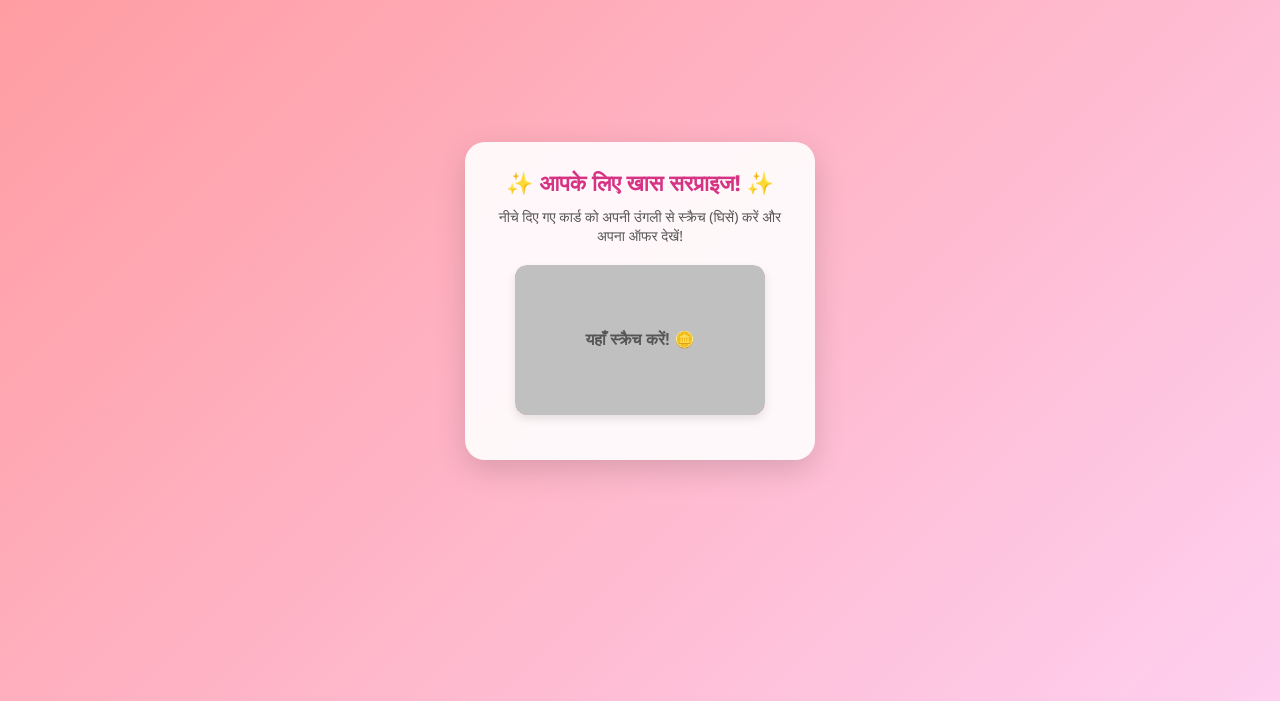
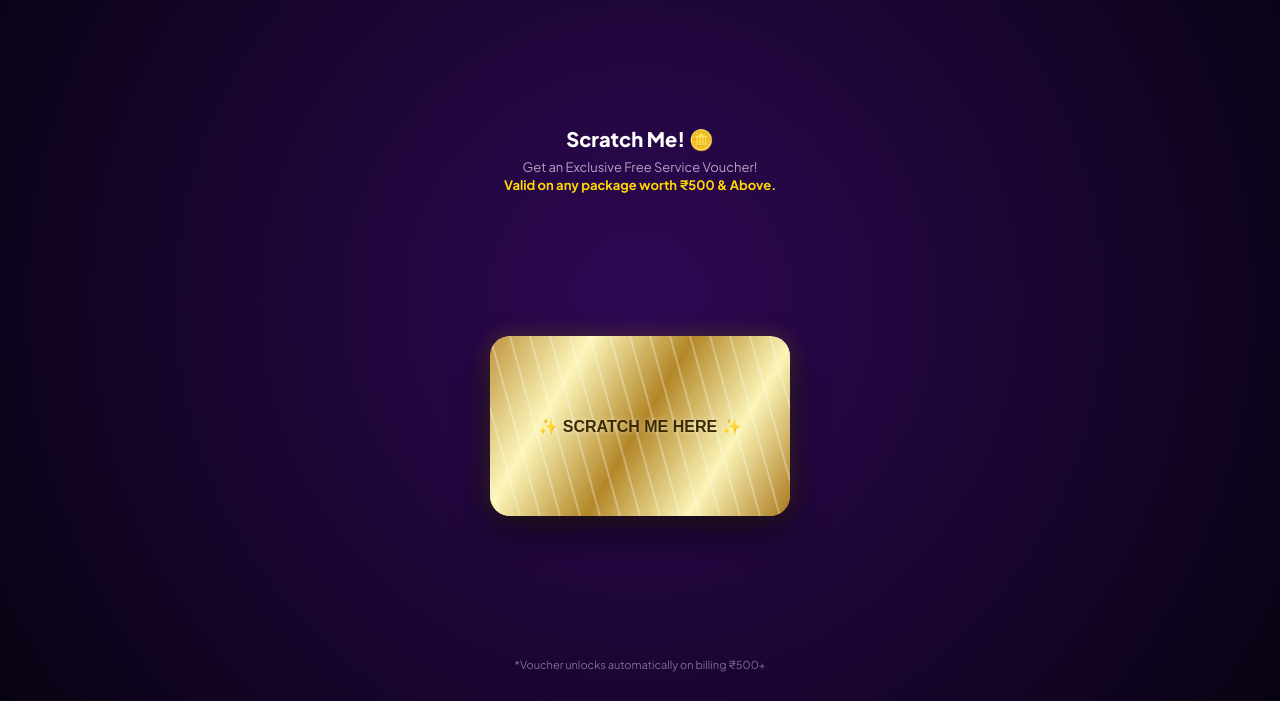
Before and after one commit to PARTH-CODE2012/Palour-, a plain HTML site: page Index.html in a window 1280 px wide. Shown: the part 99-800 px from the top of the page. Drawn offline with nearby package versions, Linux system fonts and the light colour scheme.

Commit message:
Revamp Index.html for Soundaryam Beauty Zone
Updated HTML structure and styles for the beauty voucher page, including language change, viewport settings, and layout adjustments.

```diff
--- a/Index.html
+++ b/Index.html
@@ -1,60 +1,106 @@
 <!DOCTYPE html>
-<html lang="hi">
+<html lang="en">
 <head>
   <meta charset="UTF-8">
-  <meta name="viewport" content="width=device-width, initial-scale=1.0">
-  <title>Special Beauty Gift For You! ✨</title>
-  <!-- Confetti Animation Library -->
+  <meta name="viewport" content="width=device-width, initial-scale=1.0, maximum-scale=1.0, user-scalable=no">
+  <title>Soundaryam Beauty Zone - Exclusive Voucher ✨</title>
   <script src="https://cdn.jsdelivr.net/npm/canvas-confetti@1.5.1/dist/confetti.browser.min.js"></script>
+  <link href="https://fonts.googleapis.com/css2?family=Cinzel:wght@700&family=Plus+Jakarta+Sans:wght@400;600;700;800&display=swap" rel="stylesheet">
   <style>
-    * { box-sizing: border-box; margin: 0; padding: 0; font-family: 'Segoe UI', Tahoma, Geneva, Verdana, sans-serif; }
-    body {
-      background: linear-gradient(135deg, #ff9a9e 0%, #fecfef 99%, #fecfef 100%);
-      min-height: 100vh;
+    * { box-sizing: border-box; margin: 0; padding: 0; font-family: 'Plus Jakarta Sans', sans-serif; }
+
+    html, body {
+      width: 100%;
+      height: 100%;
+      overflow: hidden;
+      background: #090514;
+      background: radial-gradient(circle at center, #2e0854 0%, #080312 100%);
+      color: #fff;
+    }
+
+    .app-screen {
+      width: 100vw;
+      height: 100vh;
+      display: flex;
+      flex-direction: column;
+      align-items: center;
+      justify-content: space-between;
+      padding: 24px 16px 20px 16px;
+      text-align: center;
+      position: relative;
+    }
+
+    .brand-header { width: 100%; margin-top: 10px; }
+
+    .brand-name {
+      font-family: 'Cinzel', serif;
+      font-size: 24px;
+      font-weight: 700;
+      letter-spacing: 2px;
+      background: linear-gradient(135deg, #FFE259 0%, #FFA751 100%);
+      -webkit-background-clip: text;
+      -webkit-text-fill-color: transparent;
+      text-transform: uppercase;
+      text-shadow: 0 0 20px rgba(255, 226, 89, 0.3);
+    }
+
+    .brand-subtitle {
+      color: #d1c4e9;
+      font-size: 11px;
+      letter-spacing: 3px;
+      text-transform: uppercase;
+      margin-top: 4px;
+    }
+
+    .offer-details { margin: 10px 0; }
+    .offer-title { font-size: 20px; font-weight: 800; color: #ffffff; margin-bottom: 6px; }
+
+    .offer-desc {
+      color: #b3a2c7;
+      font-size: 13px;
+      line-height: 1.4;
+      max-width: 320px;
+      margin: 0 auto;
+    }
+
+    .highlight-text { color: #ffd700; font-weight: 700; }
+
+    .scratch-container {
+      position: relative;
+      width: 300px;
+      height: 180px;
+      border-radius: 20px;
+      overflow: hidden;
+      box-shadow: 0 15px 35px rgba(0, 0, 0, 0.6), 0 0 25px rgba(255, 215, 0, 0.2);
+    }
+
+    .reward-layer {
+      position: absolute;
+      width: 100%;
+      height: 100%;
+      background: linear-gradient(135deg, #ffffff 0%, #fff0f5 100%);
+      border-radius: 20px;
       display: flex;
       flex-direction: column;
       align-items: center;
       justify-content: center;
-      padding: 20px;
-      text-align: center;
+      padding: 16px;
+      border: 3px dashed #e91e63;
     }
-    .card-container {
-      background: rgba(255, 255, 255, 0.9);
-      padding: 25px;
-      border-radius: 20px;
-      box-shadow: 0 10px 30px rgba(0,0,0,0.15);
-      max-width: 350px;
-      width: 100%;
-      position: relative;
+
+    .reward-layer h3 { color: #880e4f; font-size: 13px; font-weight: 800; letter-spacing: 1px; }
+    .reward-layer h2 { color: #d81b60; font-size: 20px; font-weight: 800; margin: 4px 0; }
+    .reward-layer p { color: #424242; font-size: 12px; font-weight: 600; text-align: center; }
+
+    .voucher-tag {
+      background: #fce4ec;
+      color: #c2185b;
+      font-size: 11px;
+      font-weight: 800;
+      padding: 4px 12px;
+      border-radius: 6px;
+      margin-top: 8px;
     }
-    h2 { color: #d63384; margin-bottom: 10px; font-size: 22px; }
-    p { color: #555; font-size: 14px; margin-bottom: 20px; }
-
-    /* Scratch Card Box */
-    .scratch-area {
-      position: relative;
-      width: 250px;
-      height: 150px;
-      margin: 0 auto 20px auto;
-      border-radius: 12px;
-      overflow: hidden;
-      box-shadow: 0 4px 10px rgba(0,0,0,0.1);
-    }
-    .reward-content {
-      position: absolute;
-      width: 100%;
-      height: 100%;
-      background: #fff0f5;
-      border: 2px dashed #ff69b4;
-      border-radius: 12px;
-      display: flex;
-      flex-direction: column;
-      align-items: center;
-      justify-content: center;
-      padding: 10px;
-    }
-    .reward-content h3 { color: #c2185b; font-size: 20px; font-weight: bold; }
-    .reward-content p { color: #333; font-size: 13px; margin-top: 5px; }
 
     canvas {
       position: absolute;
@@ -63,107 +109,162 @@
       width: 100%;
       height: 100%;
       cursor: pointer;
-      border-radius: 12px;
+      touch-action: none;
     }
 
-    /* WhatsApp Button */
-    .btn-whatsapp {
+    .action-section { width: 100%; max-width: 320px; margin-bottom: 10px; }
+
+    .btn-claim {
       display: none;
-      background-color: #25D366;
-      color: white;
+      background: linear-gradient(135deg, #25D366 0%, #128C7E 100%);
+      color: #ffffff;
       text-decoration: none;
-      padding: 12px 20px;
-      border-radius: 50px;
-      font-weight: bold;
-      font-size: 16px;
-      box-shadow: 0 4px 12px rgba(37, 211, 102, 0.4);
+      width: 100%;
+      padding: 16px;
+      border-radius: 14px;
+      font-weight: 800;
+      font-size: 15px;
+      letter-spacing: 0.5px;
+      box-shadow: 0 10px 25px rgba(37, 211, 102, 0.4);
       animation: popIn 0.5s ease-out forwards;
     }
+
     @keyframes popIn {
       0% { transform: scale(0.8); opacity: 0; }
       100% { transform: scale(1); opacity: 1; }
     }
+
+    .terms { color: #7e6c9c; font-size: 11px; margin-top: 10px; }
   </style>
 </head>
 <body>
 
-  <div class="card-container">
-    <h2>✨ आपके लिए खास सरप्राइज! ✨</h2>
-    <p>नीचे दिए गए कार्ड को अपनी उंगली से स्क्रैच (घिसें) करें और अपना ऑफर देखें!</p>
-
-    <div class="scratch-area">
-      <div class="reward-content">
-        <h3>🎉 FREE D-Tan / Head Massage</h3>
-        <p>किसी भी सर्विस के साथ! (Exclusive VIP Pass)</p>
-      </div>
-      <canvas id="scratchCanvas" width="250" height="150"></canvas>
+  <div class="app-screen">
+    <div class="brand-header">
+      <div class="brand-name">Soundaryam Beauty Zone</div>
+      <div class="brand-subtitle">Luxury Beauty & Hair Studio</div>
     </div>
 
-    <a id="waBtn" class="btn-whatsapp" href="https://wa.me/91YOURNUMBERHERE?text=Hi!%20I%20scratched%20the%20card%20and%20want%20to%20claim%20my%20VIP%20Offer!" target="_blank">
-      🎁 क्लेम करें व्हाट्सएप पर
-    </a>
+    <div class="offer-details">
+      <div class="offer-title">Scratch Me! 🪙</div>
+      <div class="offer-desc">
+        Get an Exclusive Free Service Voucher! <br>
+        <span class="highlight-text">Valid on any package worth ₹500 & Above.</span>
+      </div>
+    </div>
+
+    <div class="scratch-container">
+      <div class="reward-layer">
+        <h3>🎉 CONGRATULATIONS! 🎉</h3>
+        <h2 id="rewardTitle">FREE Head Massage</h2>
+        <p>Redeemable FREE on your next visit!</p>
+        <div class="voucher-tag">LUCKY VOUCHER • ₹500+ PACKAGES</div>
+      </div>
+      <canvas id="scratchCanvas" width="300" height="180"></canvas>
+    </div>
+
+    <div class="action-section">
+      <a id="waBtn" class="btn-claim" href="#" target="_blank">
+        CLAIM VOUCHER ON WHATSAPP ➔
+      </a>
+      <div class="terms">*Voucher unlocks automatically on billing ₹500+</div>
+    </div>
   </div>
 
   <script>
+    // आपकी 6 चुनिंदा सर्विसेज की लिस्ट
+    const offers = [
+      { title: "FREE Head Massage", code: "HEADMASSAGE500" },
+      { title: "FREE Thread Work", code: "THREADWORK500" },
+      { title: "FREE Face Clean Up", code: "CLEANUP500" },
+      { title: "FREE Hair Oiling", code: "HAIROILING500" },
+      { title: "FREE D-Tan Treatment", code: "DTAN500" },
+      { title: "FREE Face Bleach", code: "BLEACH500" }
+    ];
+
+    // रैंडम ऑफर सेलेक्ट करना
+    const randomOffer = offers[Math.floor(Math.random() * offers.length)];
+    document.getElementById('rewardTitle').innerText = randomOffer.title;
+
+    // WhatsApp लिंक सेटअप (यहाँ अपना 10 अंकों का नंबर डालें)
+    const waNumber = "91YOURNUMBERHERE";
+    const waText = encodeURIComponent(`Hi Soundaryam Beauty Zone! I scratched my voucher and won a ${randomOffer.title} on packages above ₹500! (Code: ${randomOffer.code})`);
+    document.getElementById('waBtn').href = `https://wa.me/${waNumber}?text=${waText}`;
+
     const canvas = document.getElementById('scratchCanvas');
     const ctx = canvas.getContext('2d');
     let isDrawing = false;
-    let scrapedPixels = 0;
 
-    // Fill canvas with shiny metallic cover
-    ctx.fillStyle = '#C0C0C0';
-    ctx.fillRect(0, 0, canvas.width, canvas.height);
+    function initCanvas() {
+      const grad = ctx.createLinearGradient(0, 0, canvas.width, canvas.height);
+      grad.addColorStop(0, '#BF953F');
+      grad.addColorStop(0.25, '#FCF6BA');
+      grad.addColorStop(0.5, '#B38728');
+      grad.addColorStop(0.75, '#FBF5B7');
+      grad.addColorStop(1, '#AA771C');
+      ctx.fillStyle = grad;
+      ctx.fillRect(0, 0, canvas.width, canvas.height);
 
-    // Add text on top of scratch cover
-    ctx.fillStyle = '#555';
-    ctx.font = 'bold 16px sans-serif';
-    ctx.textAlign = 'center';
-    ctx.fillText('यहाँ स्क्रैच करें! 🪙', canvas.width / 2, canvas.height / 2 + 5);
+      ctx.strokeStyle = 'rgba(255, 255, 255, 0.3)';
+      ctx.lineWidth = 2;
+      for (let i = -100; i < canvas.width + 100; i += 20) {
+        ctx.beginPath();
+        ctx.moveTo(i, 0);
+        ctx.lineTo(i + 50, canvas.height);
+        ctx.stroke();
+      }
+
+      ctx.fillStyle = '#3d2b00';
+      ctx.font = '900 16px sans-serif';
+      ctx.textAlign = 'center';
+      ctx.shadowColor = 'rgba(255,255,255,0.5)';
+      ctx.shadowBlur = 4;
+      ctx.fillText('✨ SCRATCH ME HERE ✨', canvas.width / 2, canvas.height / 2 + 6);
+    }
+
+    function getMousePos(e) {
+      const rect = canvas.getBoundingClientRect();
+      const clientX = e.touches ? e.touches[0].clientX : e.clientX;
+      const clientY = e.touches ? e.touches[0].clientY : e.clientY;
+      return { x: clientX - rect.left, y: clientY - rect.top };
+    }
 
     function scratch(e) {
       if (!isDrawing) return;
-      const rect = canvas.getBoundingClientRect();
-      const x = (e.clientX || e.touches[0].clientX) - rect.left;
-      const y = (e.clientY || e.touches[0].clientY) - rect.top;
+      e.preventDefault();
+      const pos = getMousePos(e);
 
       ctx.globalCompositeOperation = 'destination-out';
       ctx.beginPath();
-      ctx.arc(x, y, 20, 0, Math.PI * 2);
+      ctx.arc(pos.x, pos.y, 24, 0, Math.PI * 2);
       ctx.fill();
 
-      checkScratchPercentage();
+      checkScratchedPercent();
     }
 
-    function checkScratchPercentage() {
+    function checkScratchedPercent() {
       const imageData = ctx.getImageData(0, 0, canvas.width, canvas.height);
-      let clearPixels = 0;
+      let cleared = 0;
       for (let i = 3; i < imageData.data.length; i += 4) {
-        if (imageData.data[i] === 0) clearPixels++;
+        if (imageData.data[i] === 0) cleared++;
       }
 
-      // If more than 40% is scratched, reveal all and trigger celebration
-      if (clearPixels / imageData.data.length > 0.4) {
+      if (cleared / imageData.data.length > 0.35) {
         canvas.style.display = 'none';
-        document.getElementById('waBtn').style.display = 'inline-block';
-        triggerConfetti();
+        document.getElementById('waBtn').style.display = 'block';
+        confetti({ particleCount: 120, spread: 80, origin: { y: 0.6 } });
       }
     }
 
-    function triggerConfetti() {
-      confetti({
-        particleCount: 100,
-        spread: 70,
-        origin: { y: 0.6 }
-      });
-    }
-
-    canvas.addEventListener('mousedown', () => isDrawing = true);
+    canvas.addEventListener('mousedown', (e) => { isDrawing = true; scratch(e); });
     canvas.addEventListener('mouseup', () => isDrawing = false);
     canvas.addEventListener('mousemove', scratch);
 
-    canvas.addEventListener('touchstart', () => isDrawing = true);
+    canvas.addEventListener('touchstart', (e) => { isDrawing = true; scratch(e); });
     canvas.addEventListener('touchend', () => isDrawing = false);
     canvas.addEventListener('touchmove', scratch);
+
+    initCanvas();
   </script>
 </body>
 </html>
```
